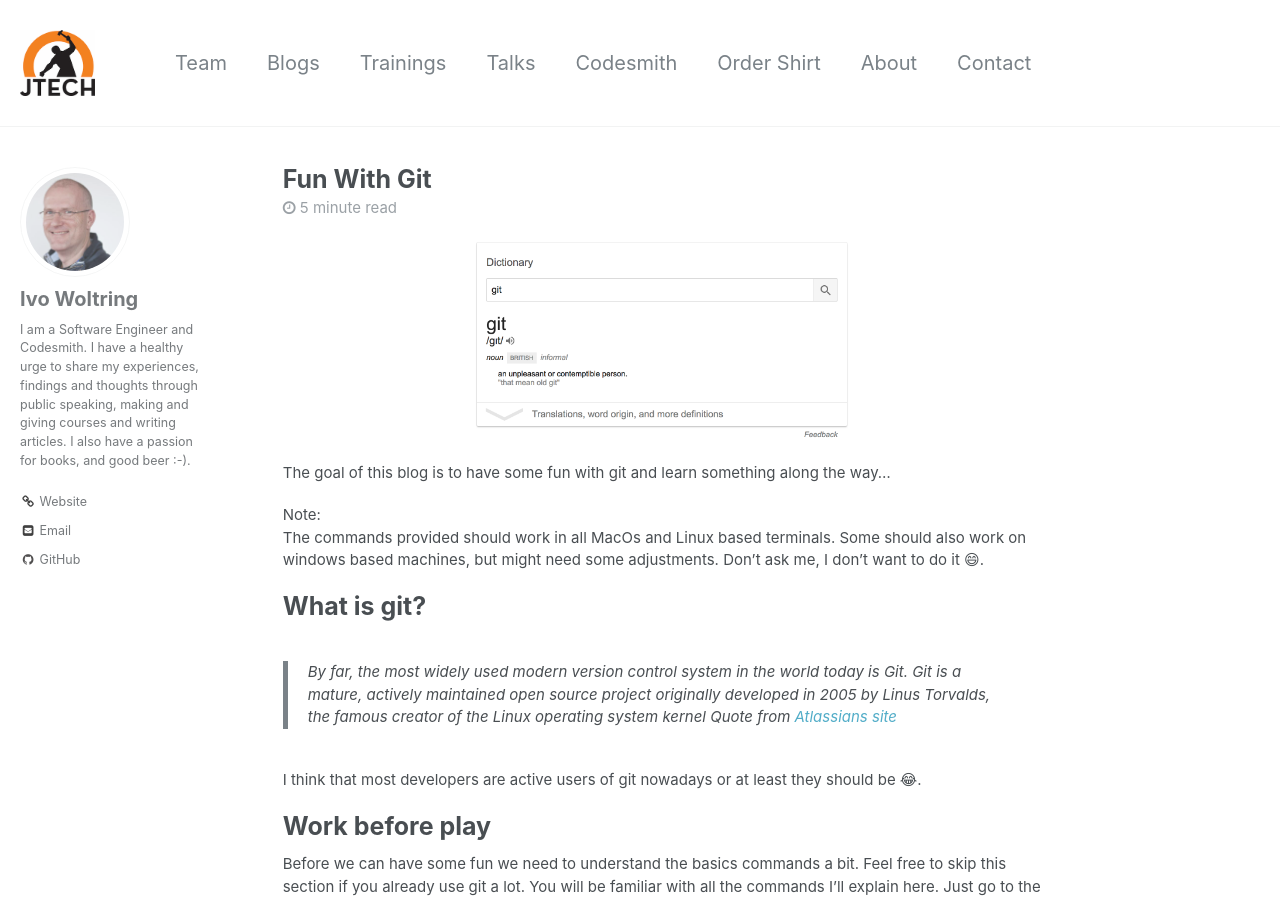
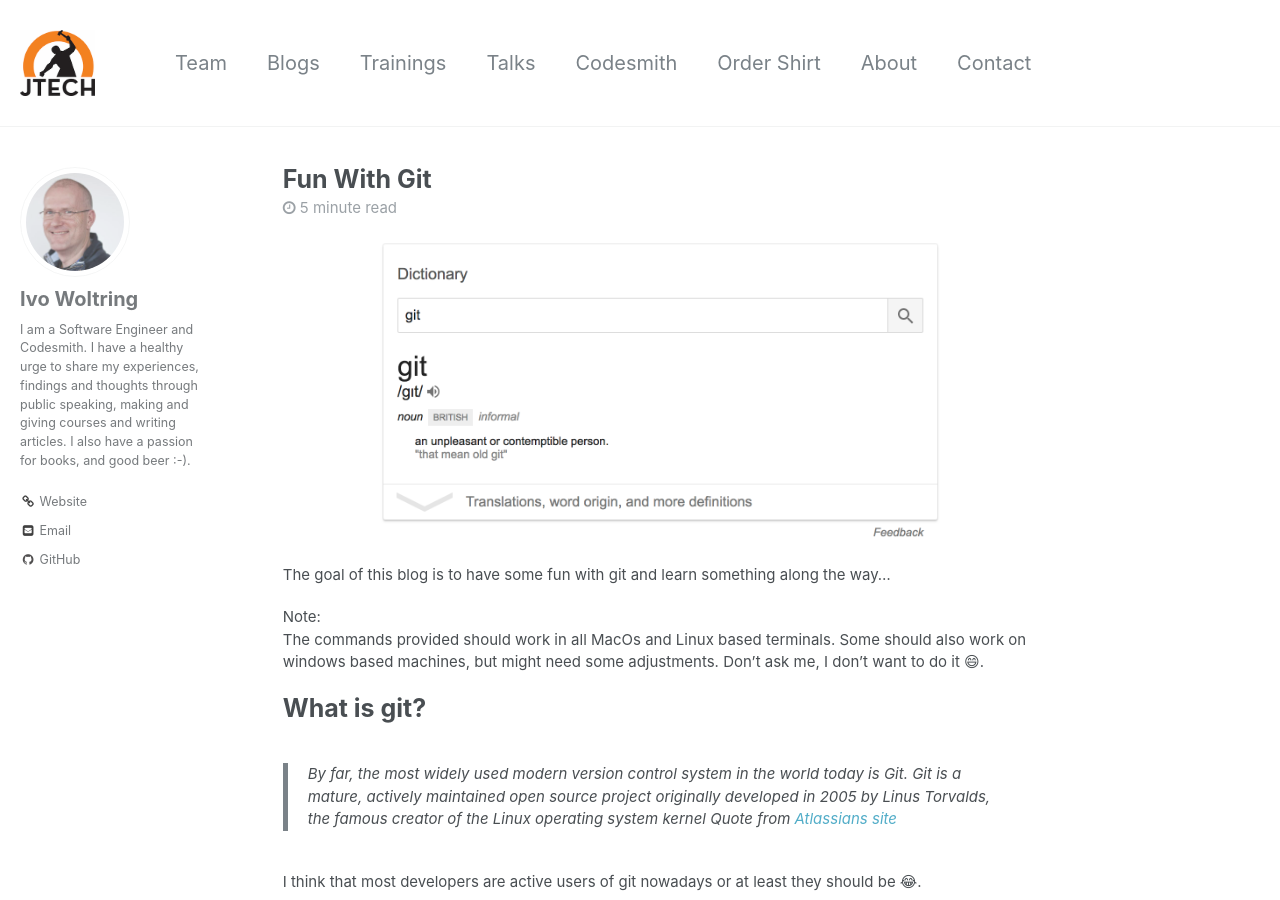
Before and after one commit to Ordina-JTech/Ordina-JTech.github.io, a Jekyll site: the page built from _posts/2018-02-07-fun-with-git.md, in a window 1280 px wide and 900 px high. Built offline with Jekyll 4.4.1, drawn with Linux system fonts in a browser that asks for light colours.

```diff
--- a/_posts/2018-02-07-fun-with-git.md
+++ b/_posts/2018-02-07-fun-with-git.md
@@ -14,7 +14,7 @@
 ---
 
 
-<img src="/assets/images/blog/2018/fun-with-git/fun-with-git.png" style="width:50%;height:50%;display: block;margin: 0 auto;"/>
+<img src="/assets/images/blog/2018/fun-with-git/fun-with-git.png" style="width:75%;height:75%;display: block;margin: 0 auto;"/>
 
 The goal of this blog is to have some fun with git and learn something along the way...
 
```
